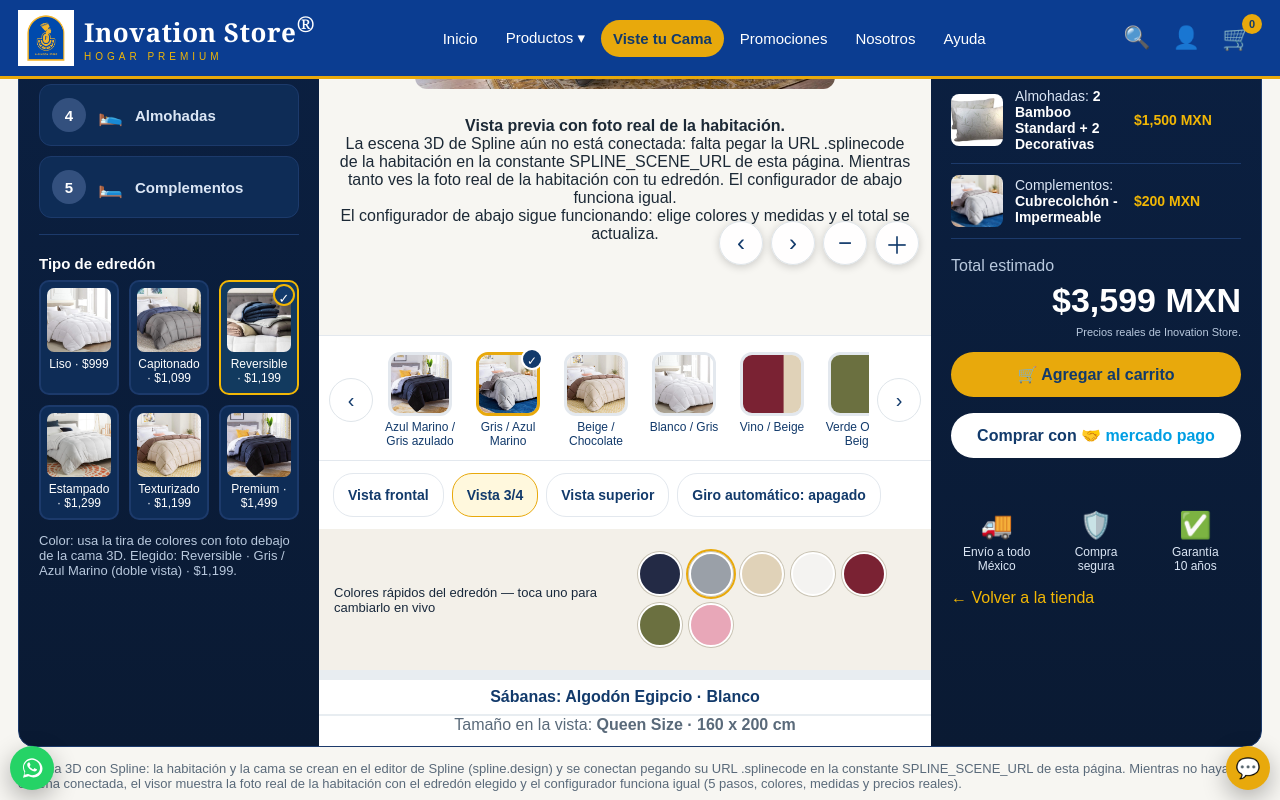
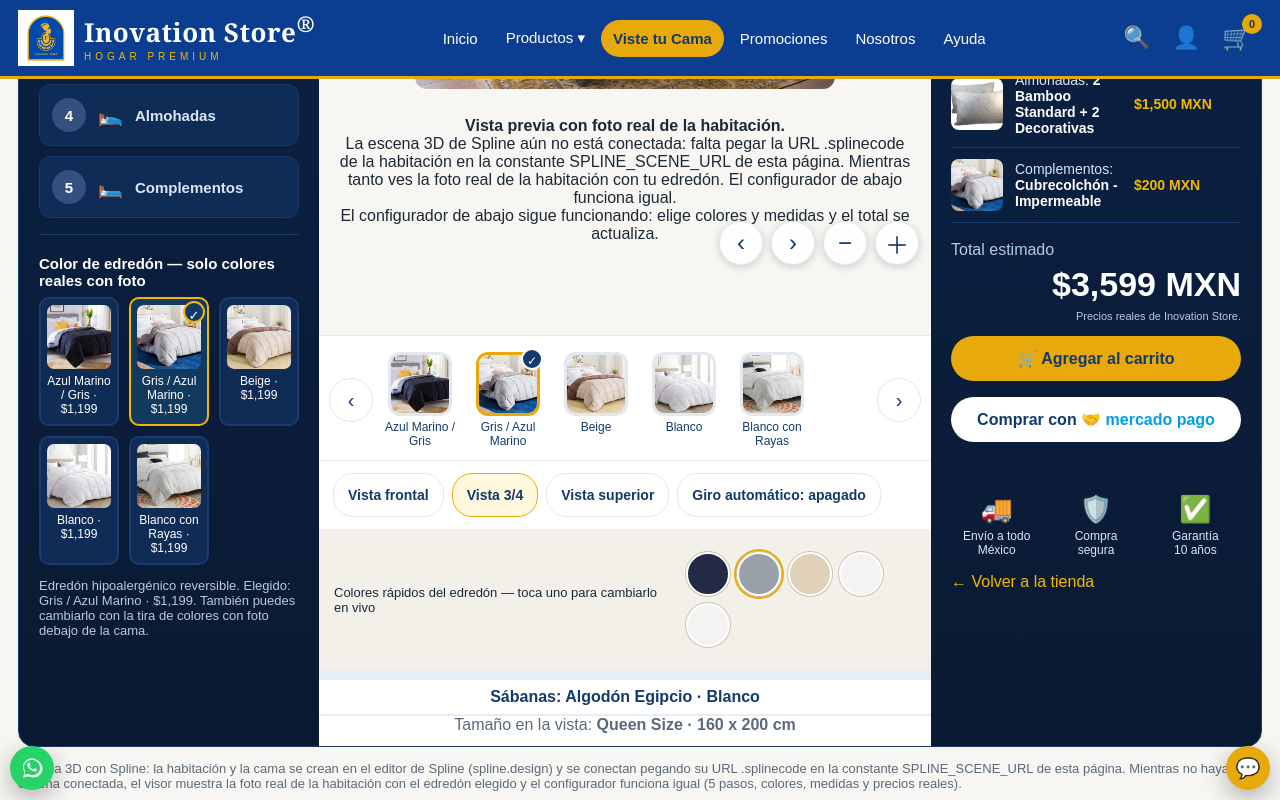
Before and after one commit to inovation2030/inovation-store, a plain HTML site: page viste-tu-cama.html in a window 1280 px wide. Both pictures are taken after a click on the element "Gris / Azul Marino". Shown: the part 466-1266 px from the top of the page. Drawn offline with Linux system fonts and the light colour scheme; some packages are replaced by stand-ins of ours; a script that the page names is missing.

Commit message:
Sin edredones inventados: solo 5 colores reales

```diff
--- a/viste-tu-cama.html
+++ b/viste-tu-cama.html
@@ -261,28 +261,30 @@ var SIZES=[{n:"Individual",d:"100 x 200 cm",w:1.9},{n:"Matrimonial",d:"135 x 200
 var DUVET_PRICES=[999,1099,1199,1299,1499]; /* edredón por tamaño de cama */
 var SHEET_SIZE_PRICES=[500,600,700,800,800]; /* sábanas por tamaño; King Jumbo: precio no dado, se usa el de King ($800) */
 var SHEET_TYPES=[{n:"Algodón Egipcio",adj:0},{n:"Bambú Fresh",adj:-100},{n:"Satín Premium",adj:200}];
-var DUVET_TYPES=[{n:"Liso",p:899},{n:"Capitonado",p:999},{n:"Reversible",p:1099},{n:"Estampado",p:1199},{n:"Texturizado",p:1099},{n:"Premium",p:1399}];
-/* Edredones DOBLE VISTA (cara / reverso). hex = tono muestreado de la foto real
-   del producto (cara); rev = color del reverso, también de la foto (la solapa
-   doblada que se ve en cada foto): Azul Marino foto casi negra-azulada, solapa
-   gris azulada; Gris foto gris claro, solapa azul marino (foto gris-azul);
-   Beige foto crema, solapa chocolate; Blanco reverso Gris. Vino, Verde Oliva
-   y Rosa no tienen foto propia de edredón: su miniatura es una muestra de
-   color doble vista (assets/swatch-*.png), no una foto ajena. */
-/* Texturas del edredón: fotos GENERADAS a partir de las fotos reales del producto
-   (Alberto: "puedes crear fotos solo que sea igual que el edredón"). Cada una es
-   SOLO el edredón extendido en plano cenital, sin dormitorio, sin cama, sin fondo:
-   al mapearla en el 3D no se ve ninguna foto de dormitorio pegada. tex = cara,
-   revTex = reverso (doble vista). El Gris generado es gris medio visible (#919096
-   medido en la imagen), no blanco: por eso ahora Gris sí pinta todo el edredón. */
-var DUVET_COLORS=[{n:"Azul Marino",hex:"#232a45",rev:"#7d8390",revName:"Gris azulado",img:"assets/edredon-azul-marino.jpg",tex:"assets/duvet-tex-azul-marino.jpg",revTex:"assets/duvet-tex-gris.jpg"},{n:"Gris",hex:"#9aa0a8",rev:"#46536f",revName:"Azul Marino",img:"assets/edredon-gris.jpg",tex:"assets/duvet-tex-gris.jpg",revTex:"assets/duvet-tex-azul-marino.jpg"},{n:"Beige",hex:"#e0d2b8",rev:"#6b4a3c",revName:"Chocolate",img:"assets/edredon-beige.jpg",tex:"assets/duvet-tex-beige.jpg",revTex:"assets/duvet-tex-chocolate.jpg"},{n:"Blanco",hex:"#f4f3f1",rev:"#9aa0a8",revName:"Gris",img:"assets/edredon-blanco.jpg",tex:"assets/duvet-tex-blanco.jpg",revTex:"assets/duvet-tex-gris.jpg"},{n:"Vino",hex:"#7a2233",rev:"#e0d2b8",revName:"Beige",img:"assets/swatch-vino.png",tex:"assets/duvet-tex-vino.jpg",revTex:"assets/duvet-tex-beige.jpg"},{n:"Verde Oliva",hex:"#6b7040",rev:"#e0d2b8",revName:"Beige",img:"assets/swatch-oliva.png",tex:"assets/duvet-tex-oliva.jpg",revTex:"assets/duvet-tex-beige.jpg"},{n:"Rosa",hex:"#e8a7b8",rev:"#f4f3f1",revName:"Blanco",img:"assets/swatch-rosa.png",tex:"assets/duvet-tex-rosa.jpg",revTex:"assets/duvet-tex-blanco.jpg"}];
-var TYPE_IMG={Liso:"assets/edredon-blanco.jpg",Capitonado:"assets/edredon-gris-azul.jpg",Reversible:"assets/edredon-apilados.jpg",Estampado:"assets/edredon-blanco-rayas.jpg",Texturizado:"assets/edredon-beige.jpg",Premium:"assets/edredon-azul-marino.jpg"};
+/* Edredones REALES de Alberto, solo los de sus fotos: Azul Marino, Gris,
+   Beige, Blanco y Blanco con Rayas (assets/edredon-*.jpg). NO hay Vino,
+   Verde Oliva ni Rosa: esos colores se inventaron aquí y se quitaron.
+   El edredón es hipoalergénico y REVERSIBLE (doble vista): la cara y el
+   reverso se muestran solo cuando la foto real del producto lo respalda:
+   Gris cara / Azul Marino reverso (foto edredon-gris-azul.jpg) y su par
+   Azul Marino cara / Gris reverso. Beige, Blanco y Blanco con Rayas no
+   tienen foto del reverso, así que NO se les inventa color de reverso:
+   revName vacío y rev = color de la cara. */
+/* Texturas del edredón: fotos GENERADAS a partir de las fotos reales del
+   producto (Alberto: "puedes crear fotos solo que sea igual que el
+   edredón"). Solo existen para los 4 colores lisos reales; Blanco con
+   Rayas usa su foto real. tex = cara, revTex = reverso (doble vista). */
+var DUVET_COLORS=[{n:"Azul Marino",hex:"#232a45",rev:"#9aa0a8",revName:"Gris",img:"assets/edredon-azul-marino.jpg",tex:"assets/duvet-tex-azul-marino.jpg",revTex:"assets/duvet-tex-gris.jpg"},{n:"Gris",hex:"#9aa0a8",rev:"#46536f",revName:"Azul Marino",img:"assets/edredon-gris.jpg",tex:"assets/duvet-tex-gris.jpg",revTex:"assets/duvet-tex-azul-marino.jpg"},{n:"Beige",hex:"#e0d2b8",rev:"#e0d2b8",revName:"",img:"assets/edredon-beige.jpg",tex:"assets/duvet-tex-beige.jpg",revTex:"assets/duvet-tex-beige.jpg"},{n:"Blanco",hex:"#f4f3f1",rev:"#f4f3f1",revName:"",img:"assets/edredon-blanco.jpg",tex:"assets/duvet-tex-blanco.jpg",revTex:"assets/duvet-tex-blanco.jpg"},{n:"Blanco con Rayas",hex:"#f4f3f1",rev:"#f4f3f1",revName:"",img:"assets/edredon-blanco-rayas.jpg",tex:"assets/edredon-blanco-rayas.jpg",revTex:"assets/edredon-blanco-rayas.jpg"}];
 var PILLOWS=[{n:"2 Bamboo Standard + 2 Decorativas",p:1500},{n:"2 Bamboo King",p:1700},{n:"4 Bamboo Standard",p:3000},{n:"2 Pluma Sintética",p:649},{n:"1 Bamboo Standard",p:800},{n:"1 Bamboo King",p:900}]; /* almohadas de bambú reales: Standard $800 / par $1,500 · King $900 / par $1,700; 4 Bamboo Standard = 2 pares */
 var COMPS=[{n:"Cubrecolchón - Impermeable",p:200},{n:"Protector Impermeable",p:150},{n:"Cubrecolchón Premium",p:350},{n:"Set de Cojines",p:499},{n:"Sin complementos",p:0}];
-var st={step:3,size:2,sheetType:0,sheetColor:{name:"Blanco",hex:"#ffffff",img:null},duvetType:2,duvetColor:0,pillow:0,comp:0,curtain:-1,curtainSize:1,curtainPanels:1};
+var st={step:3,size:2,sheetType:0,sheetColor:{name:"Blanco",hex:"#ffffff",img:null},duvetColor:0,pillow:0,comp:0,curtain:-1,curtainSize:1,curtainPanels:1};
 function money(n){return "$"+Number(n).toLocaleString("es-MX")+" MXN";}
 function sheetPrice(){return SHEET_SIZE_PRICES[st.size]+SHEET_TYPES[st.sheetType].adj;}
-function duvetPrice(){return DUVET_PRICES[st.size]+(DUVET_TYPES[st.duvetType].p-1099);}
+/* Precio del edredón: SOLO el precio real por tamaño (sin tipos inventados).
+   Individual $999 · Matrimonial $1,099 · Queen $1,199 · King $1,299 · King Jumbo $1,499. */
+function duvetPrice(){return DUVET_PRICES[st.size];}
+/* Nombre del edredón para mostrar: color y reverso solo si la foto real lo respalda. */
+function duvetLabel(dc){return dc.n+(dc.revName?" / "+dc.revName:"");}
 function curtainPrice(){if(st.curtain<0)return 0;var p=CUR_SIZES[st.curtainSize].p;return st.curtainPanels===2&&p[1]?p[1]:p[0];}
 function calcTotal(){
   /* Total = sábanas + edredón + almohadas + complementos + cortinas, con los precios reales por tamaño.
@@ -337,8 +339,7 @@ var SPLINE_VARIABLES={
   bedSize:"BedSize",       /* "Individual" | "Matrimonial" | "Queen" | "King" | "King Jumbo" */
   sheetColor:"SheetColor", /* nombre del color, p. ej. "Rose" */
   sheetType:"SheetType",   /* "Algodón Egipcio" | "Bambú Fresh" | "Satín Premium" */
-  duvetColor:"DuvetColor", /* "Azul Marino" | "Gris" | "Beige" | "Blanco" | "Vino" | "Verde Oliva" | "Rosa" */
-  duvetType:"DuvetType",   /* "Liso" | "Capitonado" | "Reversible" | "Estampado" | "Texturizado" | "Premium" */
+  duvetColor:"DuvetColor", /* "Azul Marino" | "Gris" | "Beige" | "Blanco" | "Blanco con Rayas" (solo colores reales, con foto) */
   pillowOption:"PillowOption", /* texto de la opción elegida en el Paso 4 */
   curtainColor:"CurtainColor", /* nombre del color de cortina o "Sin cortinas" */
   cameraView:"CameraView", /* "front" | "angle" | "top" | "room" */
@@ -347,8 +348,8 @@ var SPLINE_VARIABLES={
 /* Foto real de la habitación que se muestra mientras no hay escena Spline
    conectada (o si la escena falla). Cambia con el color del edredón. Las
    fotos habitacion-real-*.jpg son fotos generadas iguales a una habitación
-   real; Vino, Verde Oliva y Rosa no tienen foto de habitación, así que usan
-   la foto del edredón elegido. */
+   real; Blanco con Rayas no tiene foto de habitación, así que usa
+   la foto real de su edredón. */
 var ROOM_PHOTOS={0:"assets/habitacion-real-azul-marino.jpg",1:"assets/habitacion-real-gris.jpg",2:"assets/habitacion-real-beige.jpg",3:"assets/habitacion-real-blanco.jpg"};
 
 var splineViewer=null, splineApp=null, splineLoaded=false, splineFailed=false;
@@ -408,12 +409,10 @@ function applyStateToSpline(){
   splineFallbackPhoto();
   if(!splineLoaded)return;
   var dc=DUVET_COLORS[st.duvetColor];
-  var dt=DUVET_TYPES[st.duvetType].n;
   splineSetVar(SPLINE_VARIABLES.bedSize,SIZES[st.size].n);
   splineSetVar(SPLINE_VARIABLES.sheetColor,st.sheetColor.name);
   splineSetVar(SPLINE_VARIABLES.sheetType,SHEET_TYPES[st.sheetType].n);
   splineSetVar(SPLINE_VARIABLES.duvetColor,dc.n);
-  splineSetVar(SPLINE_VARIABLES.duvetType,dt);
   splineSetVar(SPLINE_VARIABLES.pillowOption,PILLOWS[st.pillow].n);
   splineSetVar(SPLINE_VARIABLES.curtainColor,st.curtain>=0?CUR[st.curtain].name:"Sin cortinas");
   splineSetVar(SPLINE_VARIABLES.cameraView,st.step===5?"room":"angle");
@@ -548,7 +547,7 @@ function rotateBed(dir){
 function cycleDuvet(d){
   var n=DUVET_COLORS.length;
   st.duvetColor=(st.duvetColor+d+n)%n;
-  lastChange="Edredón: "+DUVET_COLORS[st.duvetColor].n+" / "+DUVET_COLORS[st.duvetColor].revName+" (doble vista)";
+  lastChange="Edredón: "+duvetLabel(DUVET_COLORS[st.duvetColor])+" (reversible)";
   render();
 }
 
@@ -593,9 +592,9 @@ function render(){
     }).join("")+'</div>';
   }
   if(st.step===3){
-    h='<div class="opt-label">Tipo de edredón</div><div class="type-grid">'+DUVET_TYPES.map(function(s,i){
-      return '<div class="type-card'+(st.duvetType===i?" on":"")+'" onclick="setDuvetType('+i+')">'+(st.duvetType===i?'<span class="tick">✓</span>':"")+'<img src="'+TYPE_IMG[s.n]+'" alt="'+s.n+'" onerror="imgFallback(this)"><span>'+s.n+' · $'+(DUVET_PRICES[st.size]+(s.p-1099)).toLocaleString("es-MX")+'</span></div>';
-    }).join("")+'</div><p style="color:#b9c9de;font-size:13px">Color: usa la tira de colores con foto debajo de la cama 3D. Elegido: '+DUVET_TYPES[st.duvetType].n+' · '+DUVET_COLORS[st.duvetColor].n+' / '+DUVET_COLORS[st.duvetColor].revName+' (doble vista) · $'+duvetPrice().toLocaleString("es-MX")+'.</p>';
+    h='<div class="opt-label">Color de edredón — solo colores reales con foto</div><div class="type-grid">'+DUVET_COLORS.map(function(c,i){
+      return '<div class="type-card'+(st.duvetColor===i?" on":"")+'" onclick="setDuvetColor('+i+')">'+(st.duvetColor===i?'<span class="tick">✓</span>':"")+'<img src="'+c.img+'" alt="'+c.n+'" onerror="imgFallback(this)"><span>'+duvetLabel(c)+' · $'+duvetPrice().toLocaleString("es-MX")+'</span></div>';
+    }).join("")+'</div><p style="color:#b9c9de;font-size:13px">Edredón hipoalergénico reversible. Elegido: '+duvetLabel(DUVET_COLORS[st.duvetColor])+' · $'+duvetPrice().toLocaleString("es-MX")+'. También puedes cambiarlo con la tira de colores con foto debajo de la cama.</p>';
   }
   if(st.step===4){
     h='<div class="opt-label">Almohadas</div>'+PILLOWS.map(function(s,i){
@@ -618,7 +617,7 @@ function render(){
   }
   document.getElementById("stepOpts").innerHTML=h;
   document.getElementById("duvetColors").innerHTML=DUVET_COLORS.map(function(c,i){
-    return '<div class="csw'+(st.duvetColor===i?" on":"")+'" onclick="setDuvetColor('+i+')">'+(st.duvetColor===i?'<span class="tick">✓</span>':"")+'<img src="'+c.img+'" alt="'+c.n+'" onerror="imgFallback(this)"><span>'+c.n+' / '+c.revName+'</span></div>';
+    return '<div class="csw'+(st.duvetColor===i?" on":"")+'" onclick="setDuvetColor('+i+')">'+(st.duvetColor===i?'<span class="tick">✓</span>':"")+'<img src="'+c.img+'" alt="'+c.n+'" onerror="imgFallback(this)"><span>'+duvetLabel(c)+'</span></div>';
   }).join("");
   /* Colores rápidos del edredón en el pie del escenario (layout del ejemplo). */
   var qs=document.getElementById("quickSwatches");
@@ -633,7 +632,7 @@ function render(){
   var rows=[
     ["Cama",SIZES[st.size].n+(SIZES[st.size].d?" Size":""),"assets/edredon-apilados.jpg",0],
     ["Sábanas",SHEET_TYPES[st.sheetType].n+" · "+st.sheetColor.name+" · "+SIZES[st.size].n,sheetImg,sheetPrice()],
-    ["Edredón",DUVET_TYPES[st.duvetType].n+" · "+dc.n+" / "+dc.revName+" (doble vista) · "+SIZES[st.size].n,dc.img,duvetPrice()],
+    ["Edredón","Reversible · "+duvetLabel(dc)+" · "+SIZES[st.size].n,dc.img,duvetPrice()],
     ["Almohadas",PILLOWS[st.pillow].n,"assets/almohada-par.jpg",PILLOWS[st.pillow].p],
     ["Complementos",COMPS[st.comp].n+(st.curtain>=0?" · Cortinas "+CUR[st.curtain].name+" "+CUR_SIZES[st.curtainSize].n+" · "+st.curtainPanels+" panel"+(st.curtainPanels>1?"es":""):""),compImg,COMPS[st.comp].p+curtainPrice()]
   ];
@@ -651,8 +650,7 @@ function setStep(n){st.step=n;render();}
 function setSize(i){st.size=i;lastChange="Tamaño: "+SIZES[i].n;render();}
 function setSheetType(i){st.sheetType=i;lastChange="Sábanas: "+SHEET_TYPES[i].n;render();}
 function setSheetColor(n,h,img){st.sheetColor={name:n,hex:h,img:img||null};lastChange="Sábanas: "+n;render();}
-function setDuvetType(i){st.duvetType=i;lastChange="Edredón: "+DUVET_TYPES[i].n;render();}
-function setDuvetColor(i){st.duvetColor=i;lastChange="Edredón: "+DUVET_COLORS[i].n+" / "+DUVET_COLORS[i].revName+" (doble vista)";render();}
+function setDuvetColor(i){st.duvetColor=i;lastChange="Edredón: "+duvetLabel(DUVET_COLORS[i])+" (reversible)";render();}
 function setPillow(i){st.pillow=i;lastChange="Almohadas: "+PILLOWS[i].n;render();}
 function setComp(i){st.comp=i;lastChange="Complementos: "+COMPS[i].n;render();}
 function setCurtain(i){st.curtain=i;lastChange=i>=0?"Cortinas: "+CUR[i].name:"Sin cortinas";render();}
@@ -661,11 +659,11 @@ function setCurtainPanels(n){if(n===2&&!CUR_SIZES[st.curtainSize].p[1])return;st
 function addCfgToCart(){
   var t=calcTotal();
   var msg=document.getElementById("cfgMessage"); if(msg)msg.textContent="Set agregado al carrito · Total "+money(t);
-  var name="Set Viste tu Cama 3D — "+SIZES[st.size].n+", "+SHEET_TYPES[st.sheetType].n+" "+st.sheetColor.name+", Edredón "+DUVET_TYPES[st.duvetType].n+" "+DUVET_COLORS[st.duvetColor].n+" / "+DUVET_COLORS[st.duvetColor].revName+" (doble vista), Almohadas "+PILLOWS[st.pillow].n+(st.curtain>=0?", Cortinas "+CUR[st.curtain].name+" "+CUR_SIZES[st.curtainSize].n+" "+st.curtainPanels+"p":"");
+  var name="Set Viste tu Cama 3D — "+SIZES[st.size].n+", "+SHEET_TYPES[st.sheetType].n+" "+st.sheetColor.name+", Edredón Reversible "+duvetLabel(DUVET_COLORS[st.duvetColor])+", Almohadas "+PILLOWS[st.pillow].n+(st.curtain>=0?", Cortinas "+CUR[st.curtain].name+" "+CUR_SIZES[st.curtainSize].n+" "+st.curtainPanels+"p":"");
   addToCart(name,t);
 }
 window.setStep=setStep; window.setSize=setSize; window.setSheetType=setSheetType; window.setSheetColor=setSheetColor;
-window.setDuvetType=setDuvetType; window.setDuvetColor=setDuvetColor; window.setPillow=setPillow; window.setComp=setComp;
+window.setDuvetColor=setDuvetColor; window.setPillow=setPillow; window.setComp=setComp;
 window.setCurtain=setCurtain; window.setCurtainSize=setCurtainSize; window.setCurtainPanels=setCurtainPanels; window.pickSheet=pickSheet; window.pickCurtain=pickCurtain; window.cycleDuvet=cycleDuvet;
 window.setView=setView; window.toggleAuto=toggleAuto; window.zoomBed=zoomBed; window.rotateBed=rotateBed;
 window.addCfgToCart=addCfgToCart;
```
